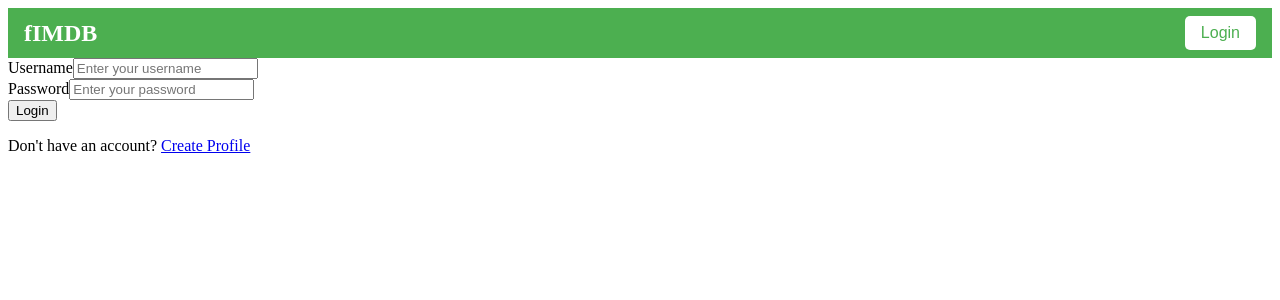
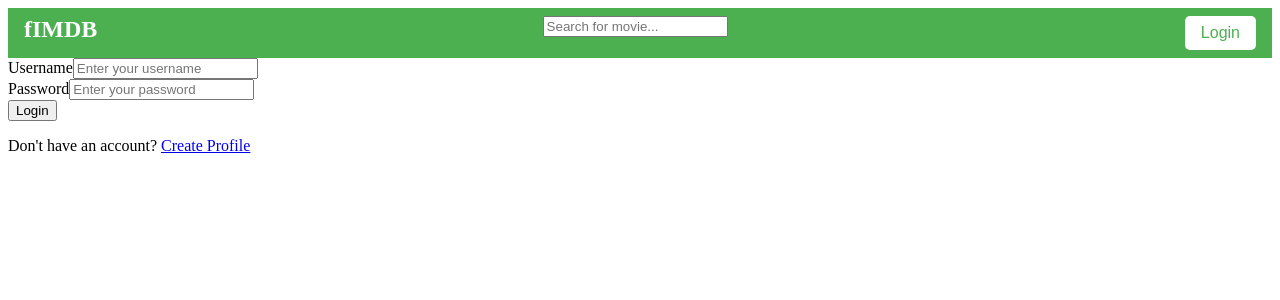
Before and after one commit to jainaryan644/movieDBsystem, a Vue app in the folder frontend/: page /login in a window 1280 px wide. Shown: the top 300 px of the page. Built offline with nearby package versions, Linux system fonts and the light colour scheme.

Commit message:
Partway done with navbar changes

```diff
--- a/frontend/src/components/NavBar.vue
+++ b/frontend/src/components/NavBar.vue
@@ -4,14 +4,14 @@
       <!-- Home Button/Icon -->
       <router-link to="/" class="home-icon">fIMDB</router-link>
     </div>
+    <div><SearchBar class="nav-center" style="margin: auto;"/></div>
     <div class="nav-right">
       <div v-if="isLoggedIn">
         <!-- Display Welcome Message, Username (as a Link), and Logout Button -->
-        <span>
+        <div class="username-style">
           Welcome,
           <router-link :to="'/profile/' + uid" class="username-link">{{ username }}</router-link>
-          |
-        </span>
+        </div>
         <button @click="handleLogout">Logout</button>
       </div>
       <div v-else>
@@ -23,6 +23,7 @@
 </template>
 
 <script>
+import SearchBar from './SearchBar.vue';
 export default {
   data() {
     return {
@@ -30,6 +31,9 @@ export default {
       username: "", // Store the username
       uid: -1,
     };
+  },
+  components: {
+    SearchBar,
   },
   methods: {
     handleLogin() {
@@ -81,11 +85,13 @@ export default {
 
 <style scoped>
 .navbar {
-  display: flex;
+  /* display: flex;
   justify-content: space-between;
-  align-items: center;
+  align-items: center; */
+  display: grid;
+  grid-template-columns: .6fr 20fr 1.5fr;
   padding: 0.5rem 1rem;
-  background-color: #4caf50; /* Adjust color to match your theme */
+  background-color: #4caf50;
   color: white;
 }
 
@@ -96,6 +102,12 @@ export default {
   color: white;
 }
 
+.nav-center {
+  text-align: center;
+}
+.nav-right username-style {
+  padding-right: 100rem;
+}
 .nav-right button {
   background-color: white;
   color: #4caf50;
@@ -104,6 +116,7 @@ export default {
   cursor: pointer;
   font-size: 1rem;
   border-radius: 5px;
+  margin-left: 12px;
 }
 
 .nav-right button:hover {
--- a/frontend/src/components/SearchBar.vue
+++ b/frontend/src/components/SearchBar.vue
@@ -25,3 +25,13 @@ export default {
   },
 };
 </script>
+
+<style scoped>
+ul {
+  background-color: white;
+  margin-top: 0%;
+  list-style-type: none;
+  padding: 0;
+
+}
+</style>
```
